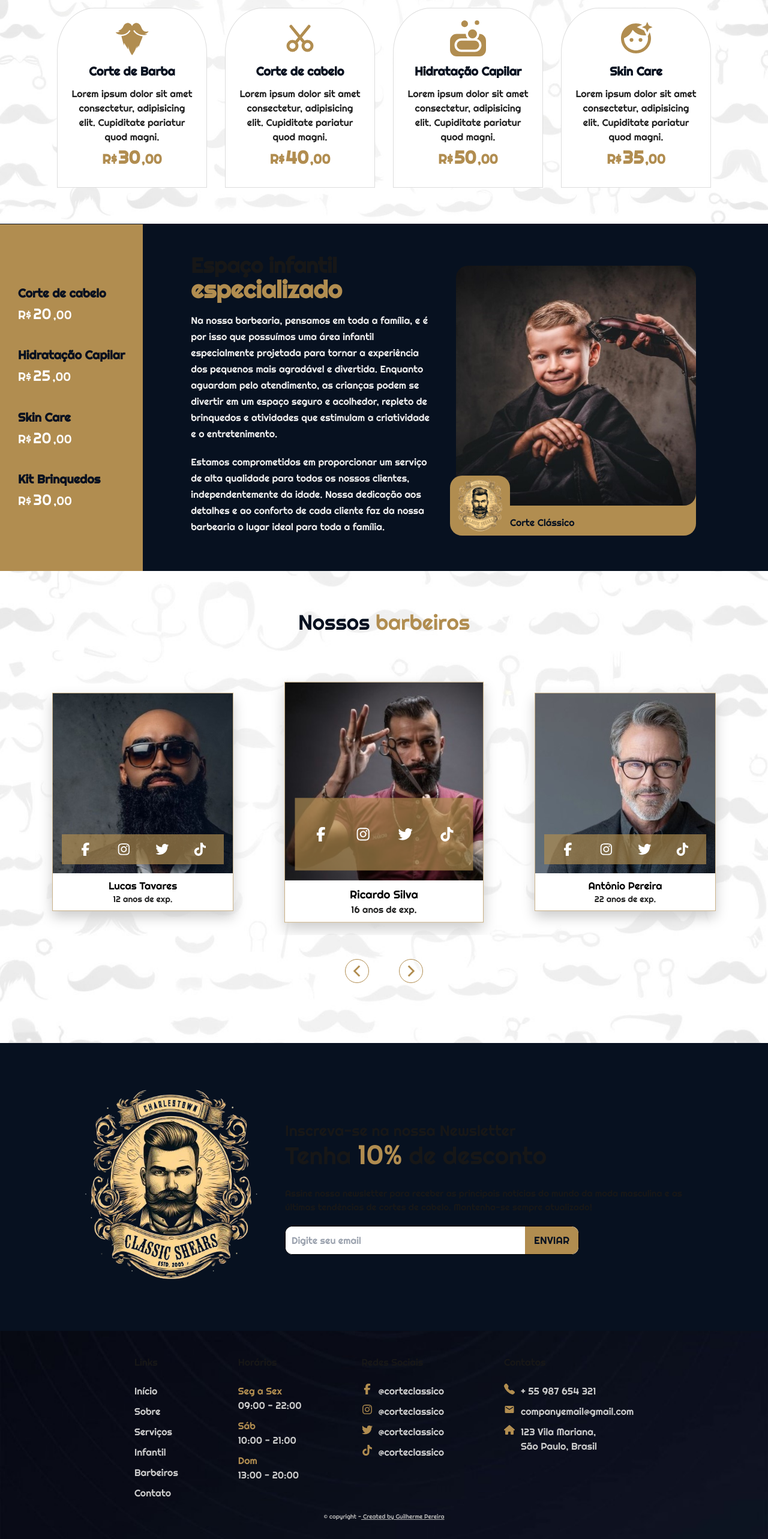
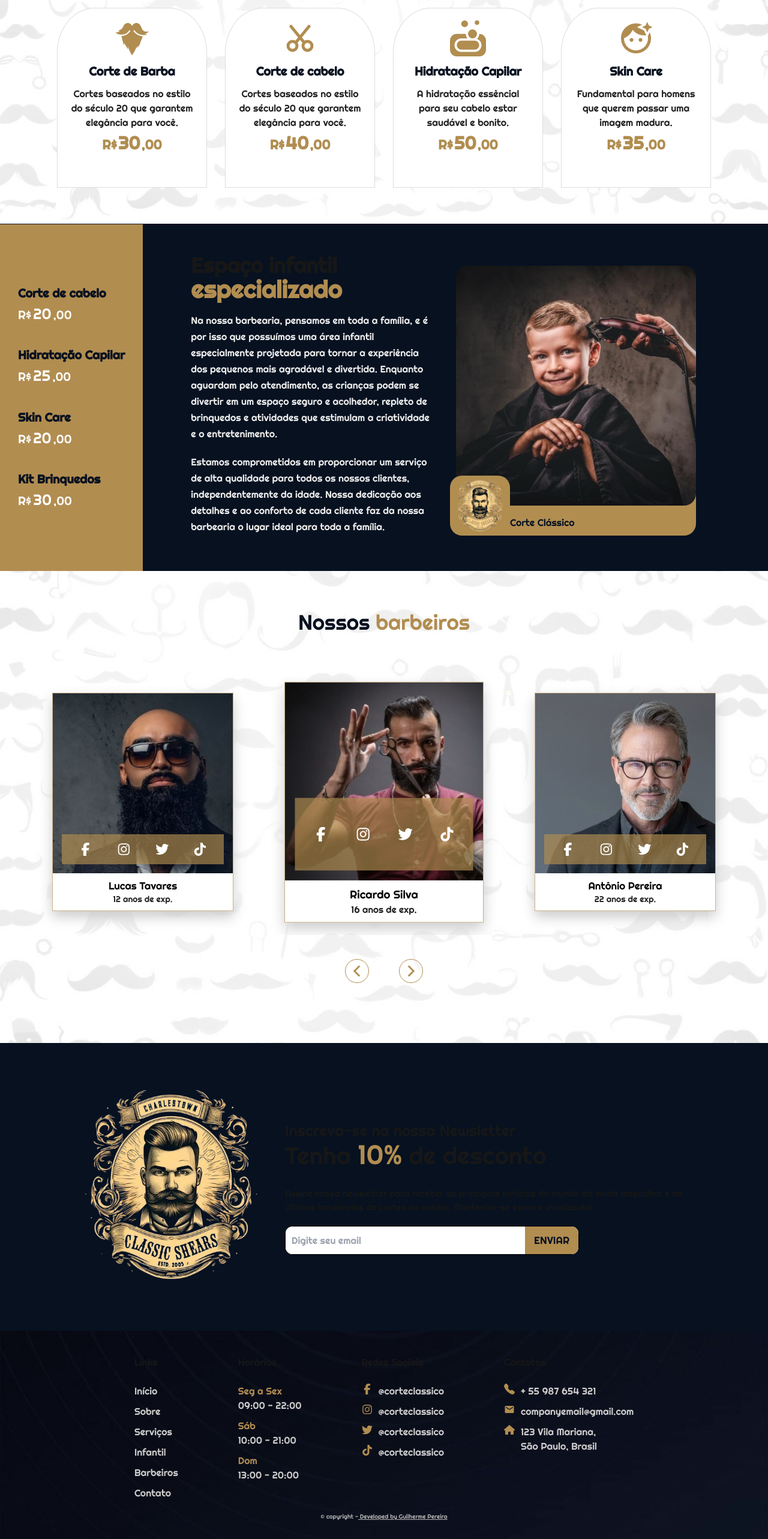
Before and after one commit to guilhermep3/barbearia-landing-page, a Next.js app: page / in a window 1280 px wide. Shown: the part 1572-4138 px from the top of the page at 60% size. Built offline with nearby package versions, Linux system fonts and the light colour scheme.

Commit message:
fixing text

```diff
--- a/src/app/globals.css
+++ b/src/app/globals.css
@@ -752,7 +752,7 @@ footer h2{
     background-attachment: scroll;
   }
   .kids-section{
-    flex-direction: column;
+    flex-direction: column-reverse;
   }
   .kids-section-aside{
     flex-direction: row;
--- a/src/app/page.tsx
+++ b/src/app/page.tsx
@@ -147,7 +147,7 @@ export default function Home() {
               <div className="skill">
                 <GiBeard className="skill-icon" />
                 <p className="skill-title">Corte de Barba</p>
-                <p className="skill-text">Lorem ipsum dolor sit amet consectetur, adipisicing elit. Cupiditate pariatur quod magni.</p>
+                <p className="skill-text">Cortes baseados no estilo do século 20 que garantem elegância para você.</p>
                 <p className="skill-price">R$<span>30</span>,00</p>
               </div>
             </ScrollReveal>
@@ -155,7 +155,7 @@ export default function Home() {
               <div className="skill">
                 <TbCut className="skill-icon" />
                 <p className="skill-title">Corte de cabelo</p>
-                <p className="skill-text">Lorem ipsum dolor sit amet consectetur, adipisicing elit. Cupiditate pariatur quod magni.</p>
+                <p className="skill-text">Cortes baseados no estilo do século 20 que garantem elegância para você.</p>
                 <p className="skill-price">R$<span>40</span>,00</p>
               </div>
             </ScrollReveal>
@@ -163,7 +163,7 @@ export default function Home() {
               <div className="skill">
                 <FaSoap className="skill-icon" />
                 <p className="skill-title">Hidratação Capilar</p>
-                <p className="skill-text">Lorem ipsum dolor sit amet consectetur, adipisicing elit. Cupiditate pariatur quod magni.</p>
+                <p className="skill-text">A hidratação essêncial para seu cabelo estar saudável e bonito.</p>
                 <p className="skill-price">R$<span>50</span>,00</p>
               </div>
             </ScrollReveal>
@@ -171,7 +171,7 @@ export default function Home() {
               <div className="skill">
                 <MdFaceRetouchingNatural className="skill-icon" />
                 <p className="skill-title">Skin Care</p>
-                <p className="skill-text">Lorem ipsum dolor sit amet consectetur, adipisicing elit. Cupiditate pariatur quod magni.</p>
+                <p className="skill-text">Fundamental para homens que querem passar uma imagem madura.</p>
                 <p className="skill-price">R$<span>35</span>,00</p>
               </div>
             </ScrollReveal>
@@ -314,7 +314,7 @@ export default function Home() {
           </div>
           <div className="footer-copyright">
             <p>© copyright -
-              <a href="https://github.com/guilhermep3" target="_blank"> Created by Guilherme Pereira</a>
+              <a href="https://github.com/guilhermep3" target="_blank"> Developed by Guilherme Pereira</a>
             </p>
           </div>
         </footer>
```
